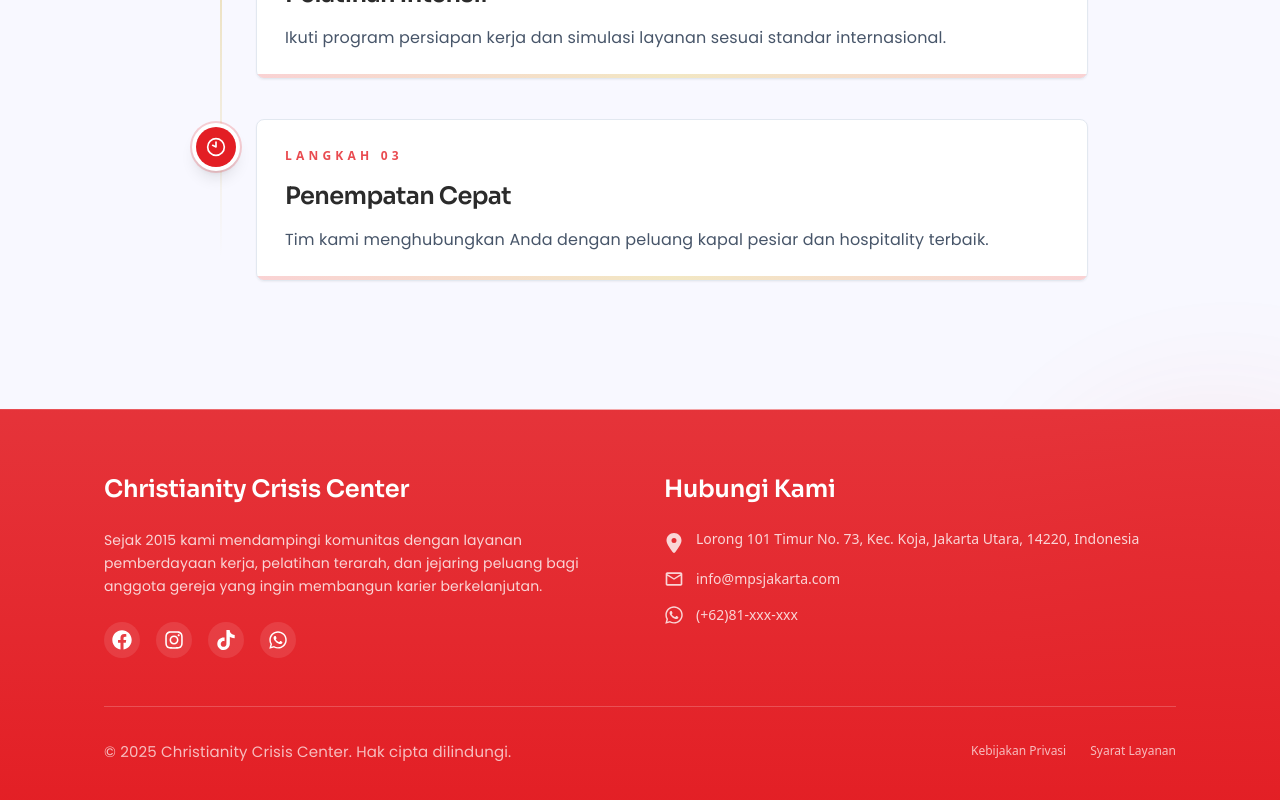
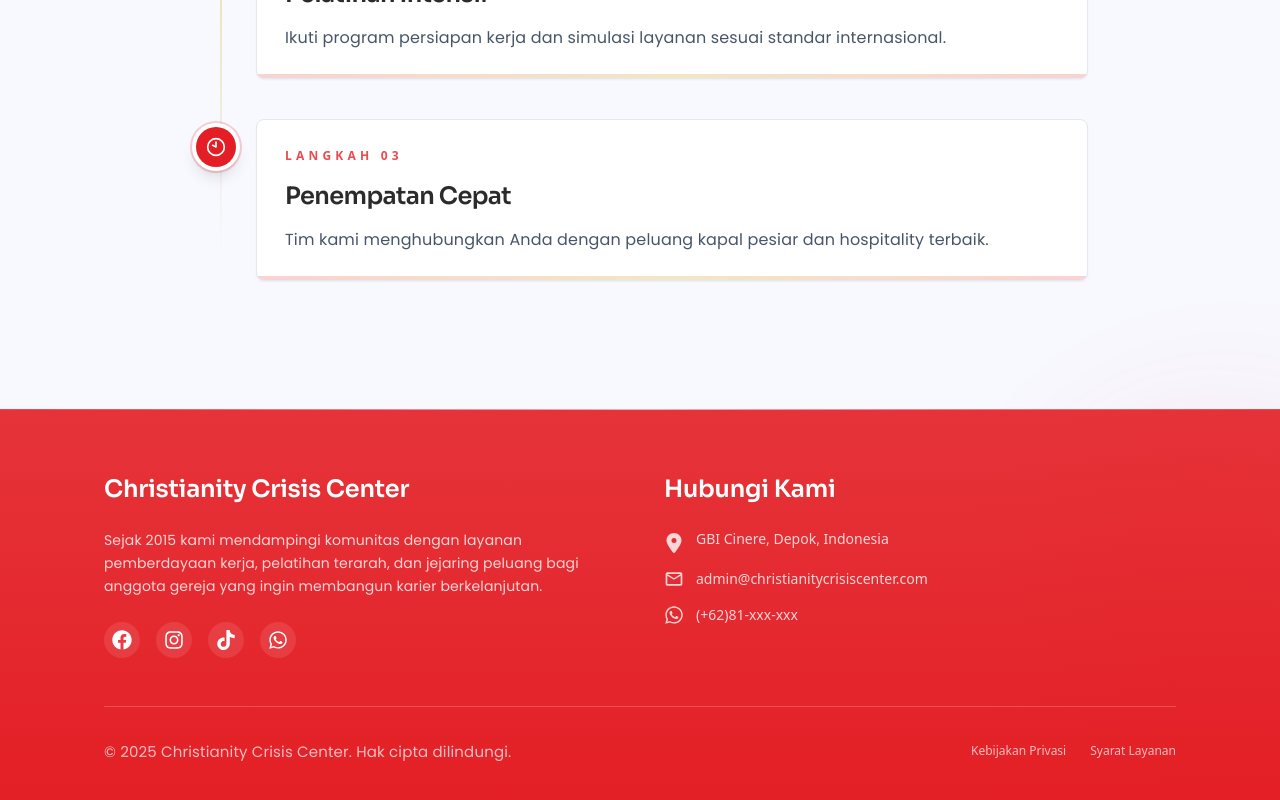
Before and after one commit to jonfry1175/ccc, a Next.js app: page /apply-now in a window 1280 px wide. Shown: the part 3164-3964 px from the top of the page. Built offline with nearby package versions, Linux system fonts and the light colour scheme.

Commit message:
Update contact information in Footer component with new address and email

```diff
--- a/src/components/atoms/Footer/index.tsx
+++ b/src/components/atoms/Footer/index.tsx
@@ -65,21 +65,20 @@ export default function Footer() {
               <div className="flex items-start gap-3">
                 <FaLocationDot className="mt-1 h-5 w-5" />
                 <Link
-                  href="https://maps.app.goo.gl/FXgSJvUu21Ht2JH38"
+                  href="https://maps.app.goo.gl/gbicinere"
                   target="_blank"
                   className="transition hover:text-primaryWhite"
                 >
-                  Lorong 101 Timur No. 73, Kec. Koja, Jakarta Utara, 14220,
-                  Indonesia
+                  GBI Cinere, Depok, Indonesia
                 </Link>
               </div>
               <div className="flex items-center gap-3">
                 <MdOutlineEmail className="h-5 w-5" />
                 <Link
-                  href="mailto:info@mpsjakarta.com"
+                  href="mailto:admin@christianitycrisiscenter.com"
                   className="transition hover:text-primaryWhite"
                 >
-                  info@mpsjakarta.com
+                  admin@christianitycrisiscenter.com
                 </Link>
               </div>
               <div className="flex items-center gap-3">
```
